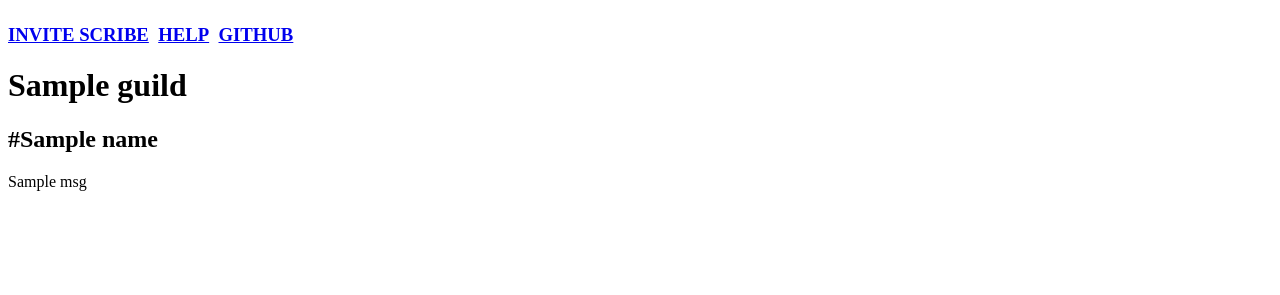
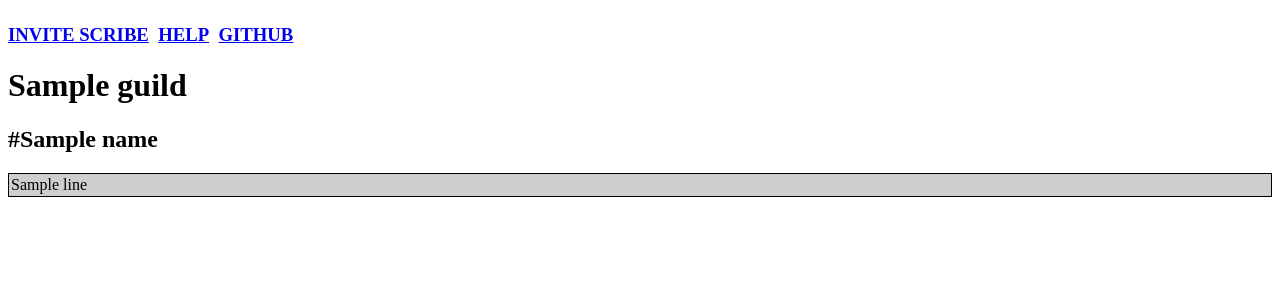
Before and after one commit to qxu21/glass, a Flask app: template app/templates/pinfile.html in a window 1280 px wide. Shown: the part 181-476 px from the top of the page. Run offline with Flask 2, Linux system fonts and the light colour scheme; tables that the repository leaves empty hold one stand-in row (values such as "Sample post"); the template is opened without the code that fills it: values that come from a table or form of the project are taken from there, most other values are stand-ins (such as "Sample title", 1, 10 or a date in 2020); parts of the project's set-up code (start-up, migrations or seed data) failed here and were passed over.

Commit message:
began the niceification

```diff
--- a/app/templates/pinfile.html
+++ b/app/templates/pinfile.html
@@ -1,11 +1,40 @@
 {% extends "base.html" %}
+{% block head %}
+<style>
+.pin {
+	margin: 5px 0 5px 0;
+	padding: 2px;
+	border: solid 1px;
+}
+.pin:nth-child(odd) {
+	background-color: white;
+}
+.pin:nth-child(odd):hover {
+	background-color: #eeeeee;
+}
+.pin:nth-child(even) {
+	 background-color: #cecece;
+}
+.pin:nth-child(even):hover {
+	background-color: #bbbbbb;
+}
+
+</style>
+{% endblock %}
 {% block content %}
 <h1>{{ guild_name.name }}</h1>
 <h2>#{{ channel_name.name }}</h2>
 
 {% for pin in pins %}
-<p>{% for msg in pin %}{{ msg }}<br />
-{% endfor %}</p>
+<div class="pin">
+{% for msg in pin %}
+<div class="msg">
+{% for line in msg %}
+{{ line }} <br />
+{% endfor %}
+</div>
+{% endfor %}
+</div>
 {% endfor %}
 
 {% endblock %}
--- a/app/views.py
+++ b/app/views.py
@@ -3,7 +3,7 @@ from flask_login import login_user, logout_user, current_user, login_required
 from app import app, db, lm #, bcrypt
 #from .forms import ServerLoginForm
 from .models import Name, Guild
-from .functions import json_msg_to_text
+from .functions import json_msg_to_text_array
 import glob
 import os.path
 import os
@@ -99,6 +99,7 @@ def pinfile_list():
 @login_required
 def pinfile(pinfileid):
     pinfileid = int_404(pinfileid)
+    # don't worry, this doesn't leak
     fi = os.path.join(app.config['PINDIR'], str(current_user.id), str(pinfileid) + ".json")
     try:
         with open(fi) as f:
@@ -108,9 +109,9 @@ def pinfile(pinfileid):
     pins = []
     for o in j:
         if o['is_quote']:
-            pins.append([json_msg_to_text(m) for m in o['messages']])
+            pins.append([json_msg_to_text_array(m) for m in o['messages']])
         else:
-            pins.append([json_msg_to_text(o)])
+            pins.append([json_msg_to_text_array(o)])
     guild_name = Guild.query.get(current_user.id)
     channel_name = Name.query.get(pinfileid)
     return render_template('pinfile.html', guild_name=guild_name, channel_name=channel_name, pins=pins)
```
Also changed, not shown: app/functions.py (+22 -0 lines).
